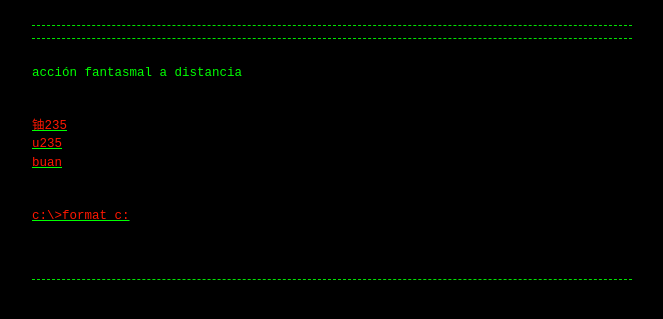
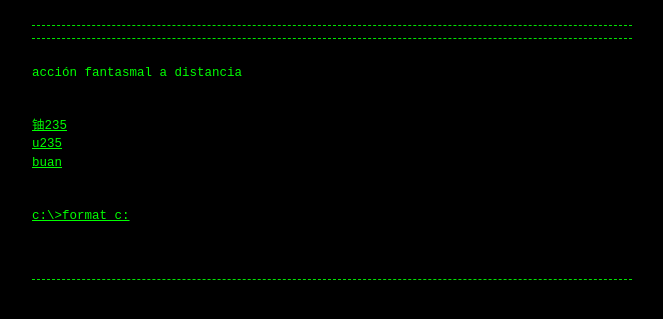
Before and after one commit to Guerrillaradio/accion_fantasmal_a_distancia, a Jekyll site: the page built from index.md, in a window 1280 px wide. Shown: the top 319 px of the page, without its empty margins (308-971 px from the left). Built offline with Jekyll 4.4.1, drawn with Linux system fonts in a browser that asks for light colours; our own code applies the rules of GitHub Pages for plain Markdown files.

Commit message:
Update index.md

```diff
--- a/index.md
+++ b/index.md
@@ -1,13 +1,13 @@
 
 <p>acción fantasmal a distancia
 
-<div><font color="#ff1700"></font></div><div></div><div><font color="#ff1700"> </font><font color="#ff2d00"> </font></div>
-<a href="https://guerrillaradio.github.io/u235/"><div><font color="#ff1700">铀235</font></div><div></div><div><font color="#ff1700"> </font><font color="#ff2d00"> </font></div></a>
-<div><font color="#ff1700"></font></div><div></div><div><font color="#ff1700"> </font><font color="#ff2d00"> </font></div>
-<a href="https://archive.org/details/@iniciativa_u235"><div><font color="#ff1700">u235</font></div><div></div><div><font color="#ff1700"> </font><font color="#ff2d00"> </font></div></a>
-<div><font color="#ff1700"></font></div><div></div><div><font color="#ff1700"> </font><font color="#ff2d00"> </font></div>
-<a href="https://guerrillaradio.github.io/buan/"><div><font color="#ff1700">buan</font></div><div></div><div><font color="#ff1700"> </font><font color="#ff2d00"> </font></div></a>
+<div><font color="#00ff00"></font></div><div></div><div><font color="#00ff00"> </font><font color="#00ff00"> </font></div>
+<a href="https://guerrillaradio.github.io/u235/"><div><font color="#00ff00">铀235</font></div><div></div><div><font color="#00ff00"> </font><font color="#00ff00"> </font></div></a>
+<div><font color="#00ff00"></font></div><div></div><div><font color="#00ff00"> </font><font color="#00ff00"> </font></div>
+<a href="https://archive.org/details/@iniciativa_u235"><div><font color="#00ff00">u235</font></div><div></div><div><font color="#00ff00"> </font><font color="#00ff00"> </font></div></a>
+<div><font color="#00ff00"></font></div><div></div><div><font color="#00ff00"> </font><font color="#00ff00"> </font></div>
+<a href="https://guerrillaradio.github.io/buan/"><div><font color="#00ff00">buan</font></div><div></div><div><font color="#00ff00"> </font><font color="#00ff00"> </font></div></a>
 
 <p align="right">
 <a
-href="https://es.wikipedia.org/wiki/Embrutecimiento"><div><font color="#ff1700">c:\>format c:</font></div><div></div><div><font color="#ff1700"> </font><font color="#ff2d00"> </font></div></a>
+href="https://es.wikipedia.org/wiki/Embrutecimiento"><div><font color="#00ff00">c:\>format c:</font></div><div></div><div><font color="#00ff00"> </font><font color="#00ff00"> </font></div></a>
```
